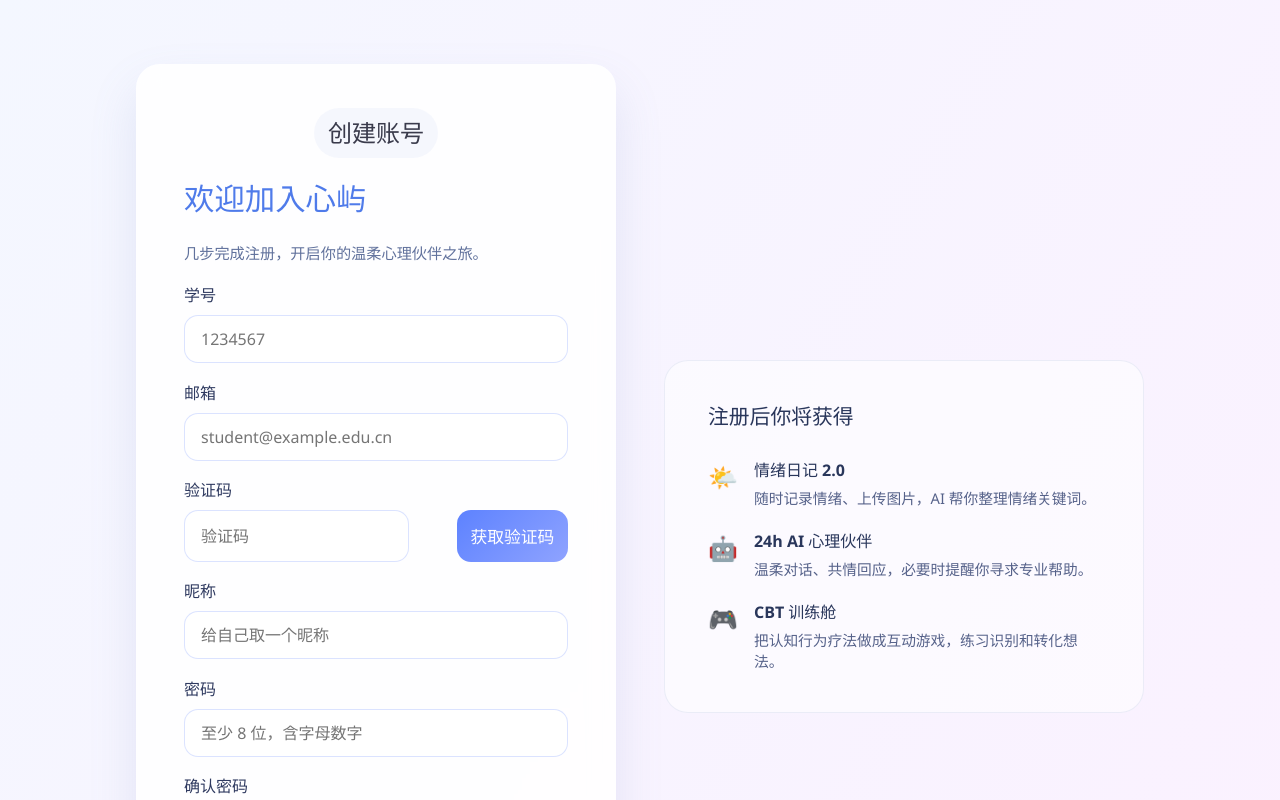
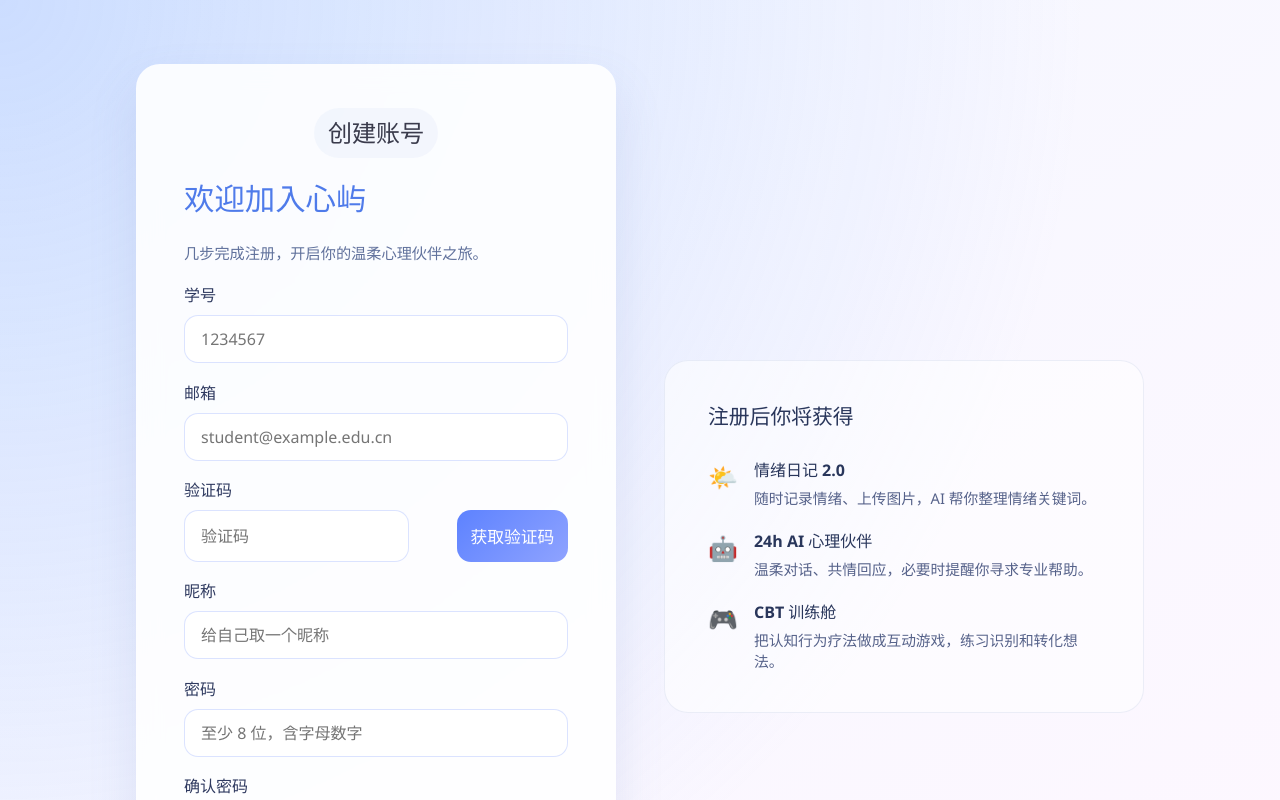
Before and after one commit to njdldkl666699/solace-isle, a Vue app: page /register in a window 1280 px wide. Shown: the top 800 px of the page. Built offline with nearby package versions, Linux system fonts and the light colour scheme.

Commit message:
注册界面修改

```diff
--- a/src/views/RegisterView.vue
+++ b/src/views/RegisterView.vue
@@ -195,7 +195,8 @@ const handleSubmit = async () => {
   align-items: center;
   gap: 3rem;
   padding: 8vh 6vw;
-  background: linear-gradient(120deg, #f4f7ff 0%, #fbf1ff 100%);
+  background: radial-gradient(circle at top left, rgba(129, 172, 255, 0.35), transparent 65%),
+    linear-gradient(145deg, #f4f8ff 0%, #fef7ff 100%);
 }
 
 .auth-card {
```
